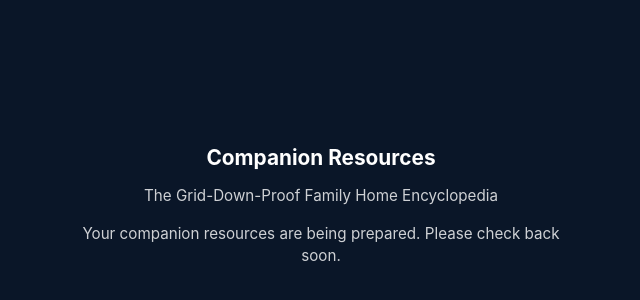
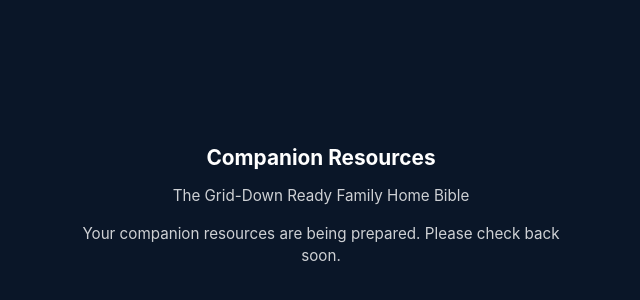
Before and after one commit to number1-create/selfwriters.com, a plain HTML site: page grid-down-home-acc6/index.html in a window 1280 px wide. Shown: the part 186-486 px from the top of the page, 319-959 px from the left. Drawn offline with Linux system fonts and the light colour scheme.

Commit message:
Update book title on grid-down-home-acc6 holding page (#56)
Co-authored-by: Claude Fable 5.2 <noreply@anthropic.com>

```diff
--- a/grid-down-home-acc6/index.html
+++ b/grid-down-home-acc6/index.html
@@ -26,7 +26,7 @@
 <body>
     <div class="loader">
         <h1>Companion Resources</h1>
-        <p>The Grid-Down-Proof Family Home Encyclopedia</p>
+        <p>The Grid-Down Ready Family Home Bible</p>
         <p>Your companion resources are being prepared. Please check back soon.</p>
     </div>
 </body>
```
